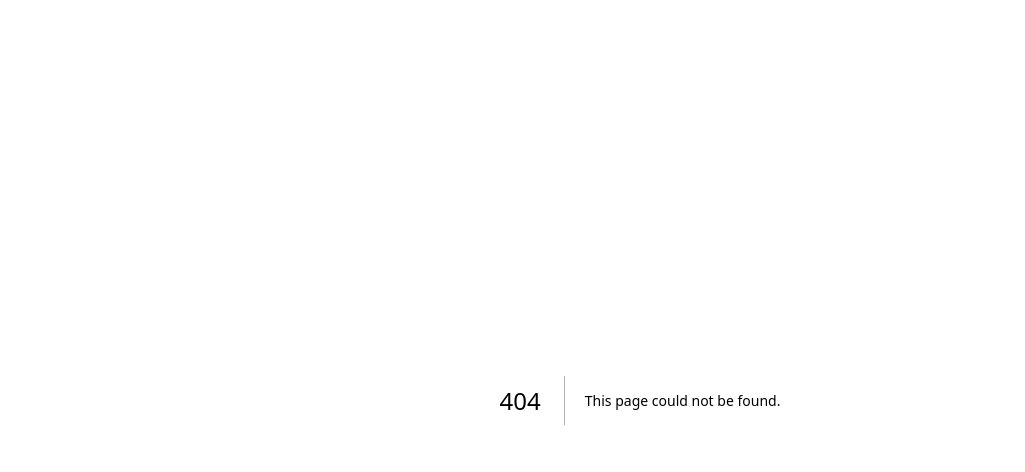
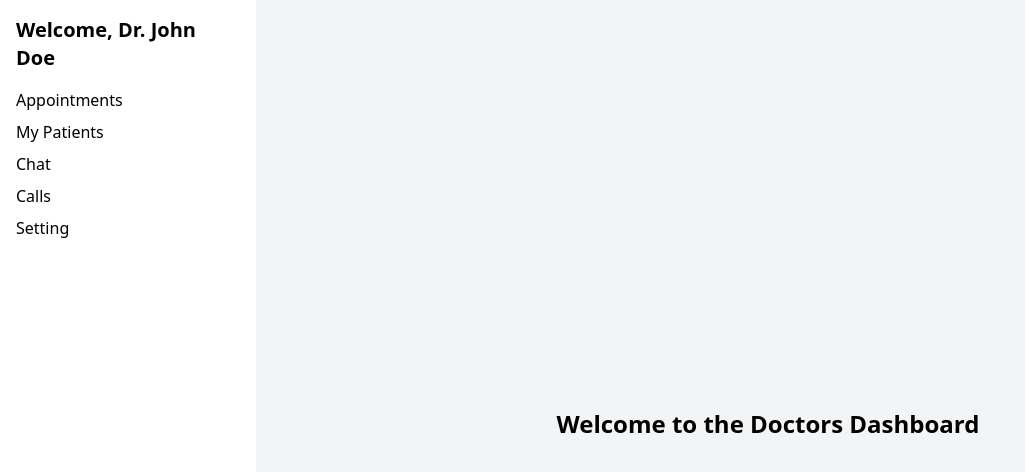
Before and after one commit to Zencaid/Zencaid-web, a Next.js app: page /Doctors-Dashboard in a window 1280 px wide. Before the commit this address had no page. Shown: the top 472 px of the page, without its empty margins (0-1025 px from the left). Built offline with nearby package versions, Linux system fonts and the light colour scheme.

Commit message:
new folders

```diff
--- /dev/null
+++ b/app/Doctors-Dashboard/layout.tsx
@@ -0,0 +1,30 @@
+'use client';
+
+import Link from 'next/link';
+import {DoctorsName} from '@/lib/data/DoctorsName'; // Check that this matches the file & export
+
+export default function DoctorLayout({ children }: { children: React.ReactNode }) {
+  const doctor = DoctorsName[0]; // Assuming it's an array
+  // const time = getDateTime(); // you can use this if you have a utility function
+
+  return (
+    <div className="flex h-screen">
+      <aside className="w-64 bg-white text-black p-4">
+        <h2 className="text-xl font-bold mb-4">
+          Welcome, {doctor?.name || 'Unknown'}
+        </h2>
+        <ul className="space-y-2">
+          <li><Link href="/dashboard">Appointments</Link></li>
+          <li><Link href="/dashboard/reports">My Patients</Link></li>
+          <li><Link href="/dashboard/users">Chat</Link></li>
+          <li><Link href="/dashboard/settings">Calls</Link></li>
+          <li><Link href="/dashboard/messages">Setting</Link></li>
+        </ul>
+      </aside>
+
+      <main className="flex-1 bg-gray-100 p-6">
+        {children}
+      </main>
+    </div>
+  );
+}
--- /dev/null
+++ b/app/Doctors-Dashboard/page.tsx
@@ -0,0 +1,7 @@
+export default function Doctors() {
+    return (
+        <div className="flex items-center justify-center h-screen">
+            <h1 className="text-2xl font-bold">Welcome to the Doctors Dashboard</h1>
+        </div>
+    );
+}
--- a/app/page.tsx
+++ b/app/page.tsx
@@ -14,6 +14,7 @@ import {areasSection} from "../lib/data/areasSection"
 import {containerinfo} from  "../lib/data/containerinfo"
 import Carousel from '@/lib/Carousel'
 import ResponsiveNavbar from './ResponsiveNavbar'
+import Link from 'next/link';
 // import HospitalCarousel from '@/lib/HospitalCarousel'
 
 
@@ -41,7 +42,10 @@ export default function Home() {
       </div>
     <div className='cheifenav relative left-[60%] flex gap-[20px] m-[10px] ' >
       <nav>
-        <li style={{fontWeight:"800"}}>Home</li>
+        <Link href="/Doctors-Dashboard" >
+             <li style={{fontWeight:"800"}}>Home</li>
+        </Link>
+
         <li style={{fontWeight:"800"}}>About Us</li>
         <li style={{fontWeight:"800"}}>Contact Us</li>
         <li style={{fontWeight:"800"}}>Donate</li>
--- /dev/null
+++ b/lib/data/DoctorsName.js
@@ -0,0 +1,26 @@
+export const DoctorsName = [
+      {
+        id: 1,
+        name: 'Dr. John Doe',
+        specialty: 'Cardiology',
+        contact: '123-456-7890',
+      },
+      {
+        id: 2,
+        name: 'Dr. Jane Smith',
+        specialty: 'Neurology',
+        contact: '987-654-3210',
+      },
+      {
+        id: 3,
+        name: 'Dr. Emily Johnson',
+        specialty: 'Pediatrics',
+        contact: '555-123-4567',
+      },
+      {
+        id: 4,
+        name: 'Dr. Michael Brown',
+        specialty: 'Orthopedics',
+        contact: '444-987-6543',
+      }
+    ]
```
